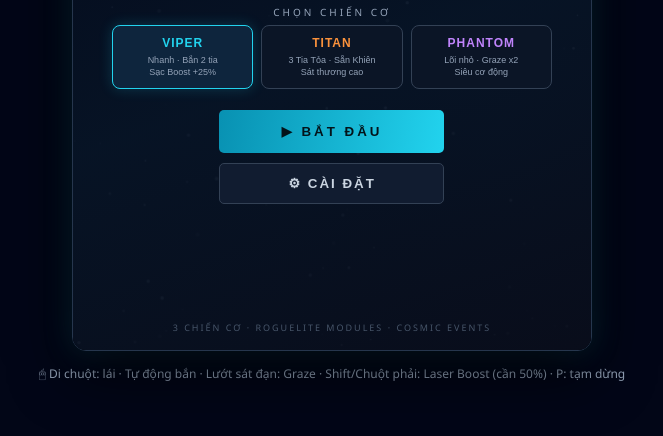
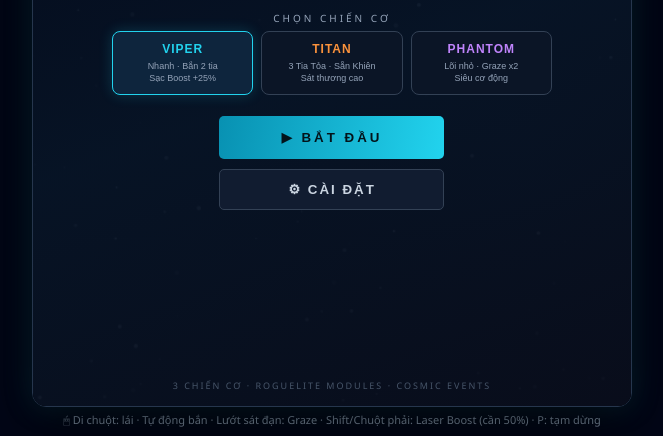
Before and after one commit to zim-ui/arcade-hub, a plain HTML site: page games/deep-space-defense/index.html in a window 1280 px wide. Shown: the part 364-800 px from the top of the page, without its empty margins (308-971 px from the left). Drawn offline with Linux system fonts and the light colour scheme; animation ran at ten frames a second.

Commit message:
Update style.css

```diff
--- a/games/deep-space-defense/style.css
+++ b/games/deep-space-defense/style.css
@@ -5,7 +5,9 @@
 html, body {
   margin: 0;
   padding: 0;
-  min-height: 100vh;
+  width: 100%;
+  height: 100%;
+  overflow: hidden;
   background: #020617;
   display: flex;
   align-items: center;
@@ -13,6 +15,13 @@ html, body {
 }
 
 #ubg-root {
+  width: 100%;
+  height: 100%;
+  padding: 8px;
+  display: flex;
+  flex-direction: column;
+  align-items: center;
+  justify-content: center;
   font-family: Segoe UI, Arial, sans-serif;
   text-align: center;
   user-select: none;
@@ -21,8 +30,10 @@ html, body {
 
 .ubg-viewport {
   position: relative;
-  display: inline-block;
-  width: min(520px, 96vw);
+  height: calc(100vh - 38px);
+  max-height: 860px;
+  width: auto;
+  max-width: 96vw;
   aspect-ratio: 520 / 660;
   overflow: hidden;
   border: 1px solid #26364d;
@@ -42,8 +53,8 @@ html, body {
 #ubg-pause-btn {
   display: none;
   position: absolute;
-  top: 17px;
-  right: 92px;
+  top: 2.6%;
+  right: 17.5%;
   width: 32px;
   height: 30px;
   background: #0f2338;
@@ -60,9 +71,9 @@ html, body {
 #ubg-boost-btn {
   display: none;
   position: absolute;
-  bottom: 14px;
-  right: 14px;
-  padding: 8px 13px;
+  bottom: 12px;
+  right: 12px;
+  padding: 7px 12px;
   background: #091d30d9;
   color: #38bdf8;
   border: 1px solid #38bdf888;
@@ -196,7 +207,7 @@ html, body {
 
 .ubg-menu-footer {
   position: absolute;
-  bottom: 16px;
+  bottom: 14px;
   color: #475569;
   font-size: 9px;
   letter-spacing: 2px;
@@ -428,7 +439,8 @@ html, body {
 }
 
 .ubg-hint {
-  font-size: 12px;
+  font-size: 11px;
   color: #94a3b8;
-  margin-top: 9px;
+  margin-top: 6px;
+  line-height: 1.2;
 }
```
